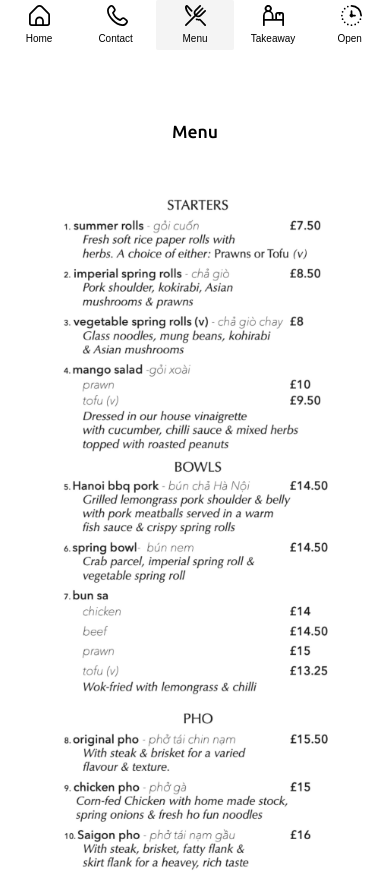
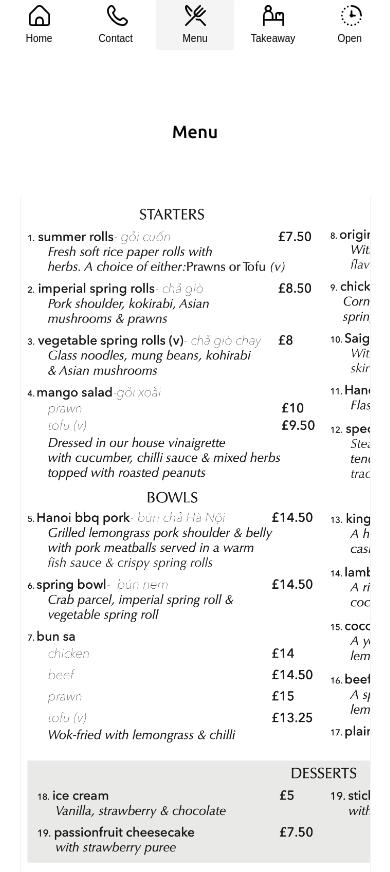
Before and after one commit to bacc0/minh, a Next.js app in the folder y/: page /menu in a window 390 px wide. Shown: the top 872 px of the page. Built offline with nearby package versions, Linux system fonts and the light colour scheme; a web font is replaced by a local one.

Commit message:
overflow: scroll (menu one picture)

```diff
--- a/y/comps/Menu.js
+++ b/y/comps/Menu.js
@@ -62,17 +62,39 @@ const Menu = () => {
                          position: 'relative',
                          bottom: topMenu,
                          transition: 'bottom 0.8s',
+                         marginBottom: 55
                     }}
                >
                     Menu
                </h4>
 
-               <div style={{
-                    marginBottom: 55
-               }}
-               ></div>
+               {/* <div>hhh</div> */}
 
+               {/* <embed
+    src="menu/menu.pdf"
+    type="application/pdf"
+    frameBorder="0"
+    scrolling="auto"
+    height="500px"
+    width="80vw"
+></embed> */}
                <div
+                    className={styles.image_container}
+                    style={{
+                         textAlign: 'center',
+                         position: 'relative',
+                         top: topMenu,
+                         transition: 'top 1.1s'
+                    }}
+               >
+                    <img
+                         src={'./menu/menu.png'}
+                         className={styles.image_menu}
+                         alt="picture Menu soft drinks"
+                    />
+               </div>
+
+               {/* <div
                     style={{
                          textAlign: 'center',
                          position: 'relative',
@@ -98,7 +120,7 @@ const Menu = () => {
                          className={styles.images_menu}
                          alt="picture Menu desserts"
                     />
-               </div>
+               </div> */}
           </div>
      )
 };
--- a/y/comps/Menu.module.scss
+++ b/y/comps/Menu.module.scss
@@ -4,37 +4,57 @@
      top: 31px;
      margin-bottom: 214px;
 
-     .desserts {
-          background-color: #F4F4F4;
-          width: 220px;
-          border-radius: 11px;
-          position: relative;
-          top: 66px;
-          left: -2px;
-          padding: 11px 0px 5px 0px;
-          margin: auto;
-          margin-bottom: 30px;
 
-          img {
-               width: 220px;
-          }
-     }
 
-     .container {
-          display: flex;
-          flex-wrap: wrap;
-          justify-content: space-around;
-          position: relative;
-          top: 20px;
 
-          .container_items {
-               display: flex;
-               flex-wrap: wrap;
-               justify-content: center;
 
-               .images_menu {
-                    width: 200px;
-               }
+
+
+     // .desserts {
+     //      background-color: #F4F4F4;
+     //      width: 220px;
+     //      border-radius: 11px;
+     //      position: relative;
+     //      top: 66px;
+     //      left: -2px;
+     //      padding: 11px 0px 5px 0px;
+     //      margin: auto;
+     //      margin-bottom: 30px;
+
+     //      img {
+     //           width: 220px;
+     //      }
+     // }
+
+     // .container {
+     //      display: flex;
+     //      flex-wrap: wrap;
+     //      justify-content: space-around;
+     //      position: relative;
+     //      top: 20px;
+
+     //      .container_items {
+     //           display: flex;
+     //           flex-wrap: wrap;
+     //           justify-content: center;
+
+     //           .images_menu {
+     //                width: 200px;
+     //           }
+     //      }
+     // }
+
+     .image_container {
+          overflow: scroll;
+          border-left: 1px solid #F5F4F4;
+          border-right: 1px solid #F5F4F4;
+          width: 70vw;
+          max-width: 800px;
+          height: 520px;
+
+          .image_menu {
+               width: 70vw;
+               width: 900px;
           }
      }
 }
@@ -44,19 +64,19 @@
      .base {
           top: 31px;
 
-          .desserts {
-               width: 220px;
-               left: -2px;
-          }
+          // .desserts {
+          //      width: 220px;
+          //      left: -2px;
+          // }
 
-          .container {
+          // .container {
 
-               .container_items {
-                    .images_menu {
-                         width: 245px;
-                    }
-               }
-          }
+          //      .container_items {
+          //           .images_menu {
+          //                width: 245px;
+          //           }
+          //      }
+          // }
      }
 }
 
@@ -65,23 +85,38 @@
           margin-bottom: 228px;
           top: 23px;
 
-          .desserts {
-               width: 248px;
-               top: 92px;
-               left: 2px;
-               img {
-                    width: 250px;
+
+          .image_container {
+
+               width: 90vw;
+               height: 700px;
+
+               .image_menu {
+                    width: 70vw;
+                    width: 1200px;
                }
           }
 
-          .container {
-               top: 26px;
 
-               .container_items {
-                    .images_menu {
-                         width: 290px;
-                    }
-               }
-          }
+
+          // .desserts {
+          //      width: 248px;
+          //      top: 92px;
+          //      left: 2px;
+
+          //      img {
+          //           width: 250px;
+          //      }
+          // }
+
+          // .container {
+          //      top: 26px;
+
+          //      .container_items {
+          //           .images_menu {
+          //                width: 290px;
+          //           }
+          //      }
+          // }
      }
 }
```
Also changed, not shown: y/comps/IMG_pan_asian.js, y/public/menu/menu.png (added), 1 other file (tests, documents, lock files or other folders).
